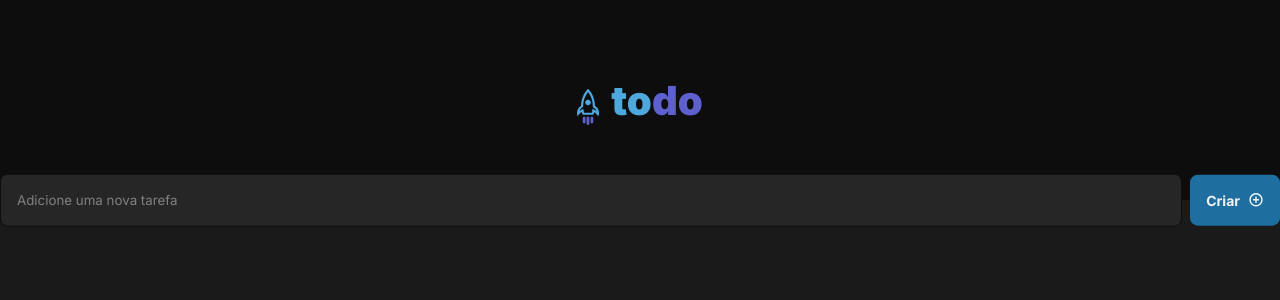
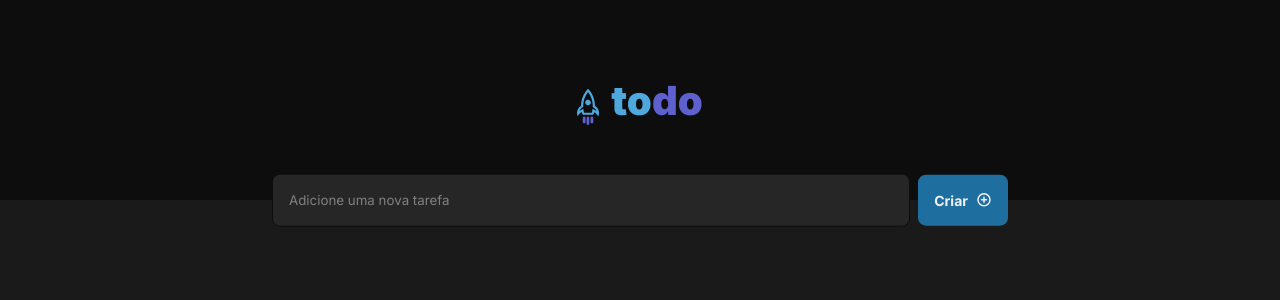
Before and after one commit to VNatario/todo-list, a React (Vite) app: page / in a window 1280 px wide. Shown: the top 300 px of the page. Built offline with nearby package versions, Linux system fonts and the light colour scheme.

Commit message:
add wrapper

```diff
--- /dev/null
+++ b/src/App.module.css
@@ -0,0 +1,4 @@
+.wrapper {
+  max-width: 46rem;
+  margin: 0 auto;
+}
--- a/src/App.tsx
+++ b/src/App.tsx
@@ -1,11 +1,15 @@
 import { CreateTask } from "./components/CreateTask";
 import { Header } from "./components/Header";
+
+import styles from "./App.module.css";
 
 export function App() {
   return (
     <>
       <Header />
-      <CreateTask />
+      <div className={styles.wrapper}>
+        <CreateTask />
+      </div>
     </>
   );
 }
```
